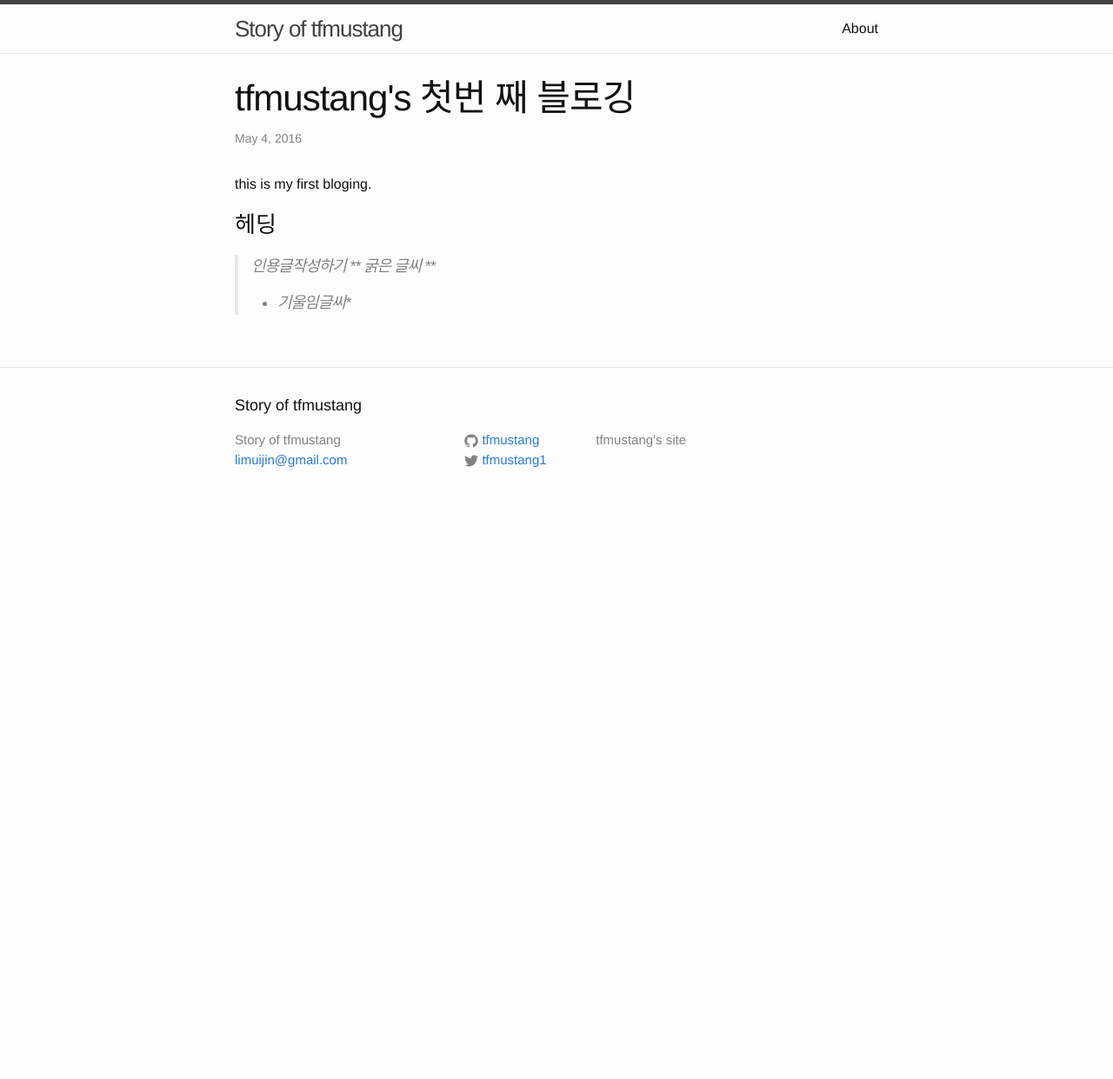
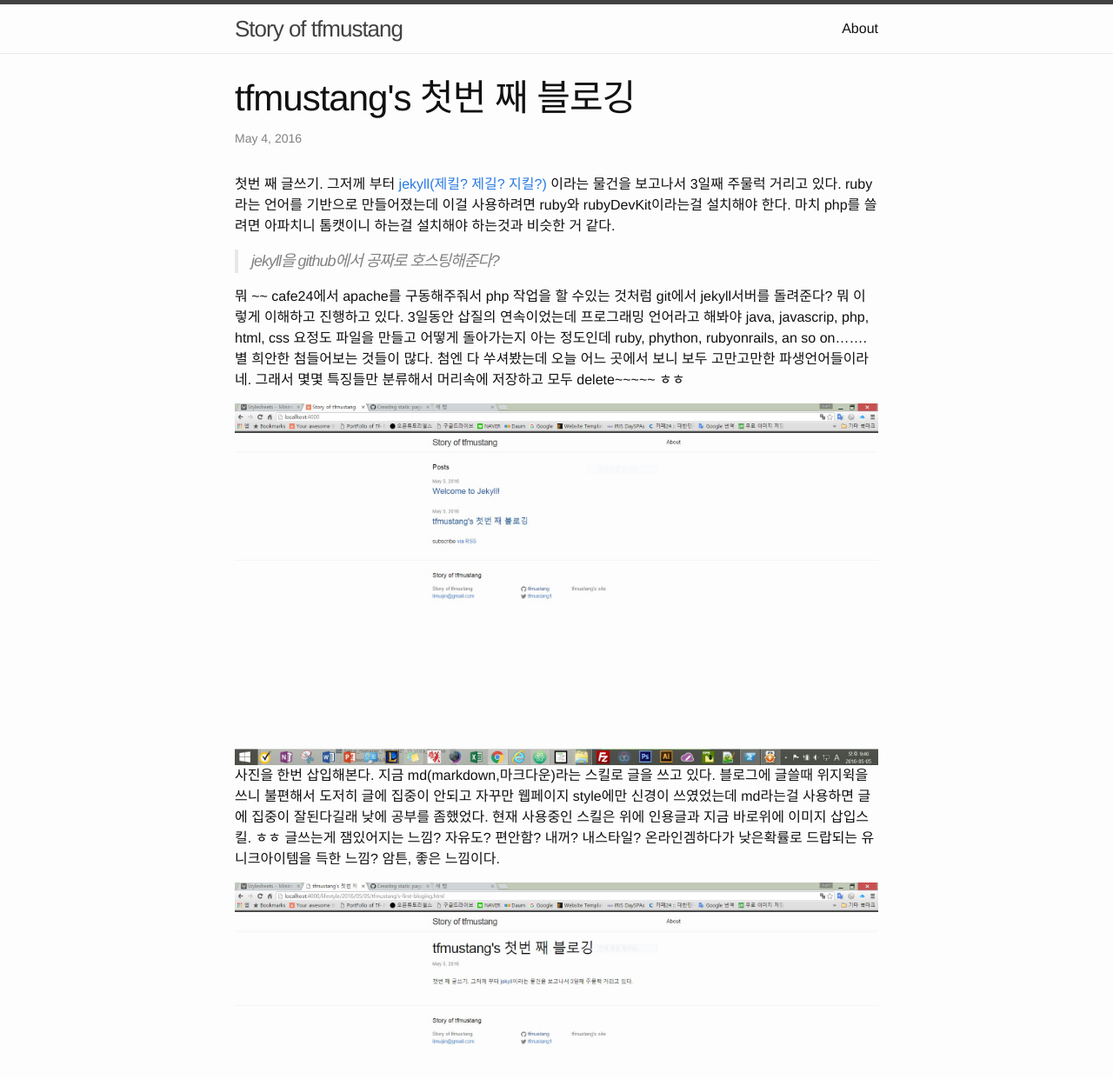
Before and after one commit to tfmustang/tfmustang.github.io, a Jekyll site: the page built from _posts/2016-05-05-tfmustang's-first-bloging.md, in a window 1280 px wide and 1400 px high. Shown: the top 1241 px of the window at 87% size. Built offline with Jekyll 4.4.1, drawn with Linux system fonts in a browser that asks for light colours; emoji names are drawn with the system emoji font; some of the changed text lies outside the part shown.

Commit message:
블로그작성함
블로그를 처음 작성함

```diff
--- /dev/null
+++ b/Gemfile
@@ -0,0 +1,5 @@
+source "https://rubygems.org"
+
+gem 'github-pages', group: :jekyll_plugins
+# gem "jekyll-archives"
+gem "wdm", "~> 0.1.0" if Gem.win_platform?
--- a/_config.yml
+++ b/_config.yml
@@ -19,3 +19,6 @@ github_username:  tfmustang
 markdown: kramdown
 kramdown:
   input: GFM
+gems: ["emoji_for_jekll"]
+gems:
+  - jemoji
--- a/_posts/2016-05-05-tfmustang's-first-bloging.md
+++ b/_posts/2016-05-05-tfmustang's-first-bloging.md
@@ -4,8 +4,38 @@ title: "tfmustang's 첫번 째 블로깅"
 date:   2016-05-05 00:22:41 +0900
 categories: lifestyle
 ---
-this is my first bloging.
-### 헤딩
-> 인용글작성하기
-** 굵은 글씨 **
-* 기울임글씨*
+첫번 째 글쓰기.
+그저께 부터  [jekyll(제킬? 제길? 지킬?)](http://jekyllrb.com) 이라는 물건을 보고나서 3일째 주물럭 거리고 있다. ruby라는 언어를 기반으로 만들어졌는데 이걸 사용하려면 ruby와 rubyDevKit이라는걸 설치해야 한다. 마치 php를 쓸려면 아파치니 톰캣이니 하는걸 설치해야 하는것과 비슷한 거 같다.
+
+> jekyll을  github에서 공짜로 호스팅해준다?
+
+뭐 ~~ cafe24에서 apache를 구동해주줘서 php 작업을 할 수있는 것처럼 git에서 jekyll서버를 돌려준다? 뭐 이렇게 이해하고 진행하고 있다. 3일동안 삽질의 연속이었는데 프로그래밍 언어라고 해봐야 java, javascrip, php, html, css 요정도 파일을 만들고 어떻게 돌아가는지 아는 정도인데 ruby, phython, rubyonrails, an so on....... 별 희안한 첨들어보는 것들이 많다. 첨엔 다 쑤셔봤는데 오늘 어느 곳에서 보니 보두 고만고만한 파생언어들이라네. 그래서 몇몇 특징들만 분류해서 머리속에 저장하고 모두 delete~~~~~ ㅎㅎ
+
+![제킬 설치후 블로그 하나 만들고 캡처함 주소는 localhost:4000](/assets/images/tfmustang-capture.jpg)
+사진을 한번 삽입해본다. 지금 md(markdown,마크다운)라는 스킬로 글을 쓰고 있다. 블로그에 글쓸때 위지윅을 쓰니 불편해서 도저히 글에 집중이 안되고 자꾸만 웹페이지 style에만 신경이 쓰였었는데 md라는걸 사용하면 글에 집중이 잘된다길래 낮에 공부를 좀했었다. 현재 사용중인 스킬은 위에 인용글과 지금 바로위에 이미지 삽입스킬. ㅎㅎ 글쓰는게 잼있어지는 느낌? 자유도? 편안함? 내꺼? 내스타일? 온라인겜하다가 낮은확률로 드랍되는 유니크아이템을 득한 느낌? 암튼, 좋은 느낌이다.
+
+![이녀석은 처음으로 만든블로그 페이지](/assets/images/tfmustang-capture2.jpg)
+
+위에 사진은 지금 2줄 적고나서 캡처한 사진이다. 지금 글을 적으면서 웹화면을 리로딩해서 캡처하는 중이다. 이 글을 작성하는 도구는 3주전에 획득한 [Atom](https://atom.io) 님 되시겠다. 최신유행 이라길래 에디트플러스 노트++과 함께쓰고있따. 에디트플러스는 12년전에 처음 프로그래밍이란걸 알았을때 스승님께서 전해주신 아이템되시겠다. 아직도 쓰고있다. ftp로 편진할때는 가장 빠르고 좋다. note++은 에디트플러스가 너무 구형버전이라 코딩하는데 불편해서 깔아봤는데 쓸만해서 그냥쓰고있따. 아톰3주 째인데 아톰이 최고인듯!!!! 단, ftp 플러그인은 아직 시도해보지 않았다. 다시 한번 사진을 올려본다. 위에 사진들이 너무 보기 안좋으네 ㅎㅎ
+![3번째 캡쳐](/assets/images/tfmustang-capture3.jpg)
+![4번째 캡쳐](/assets/images/tfmustang-capture4.jpg)
+어떠한가? ㅎㅎㅎㅎ
+
+헤딩을 적용해보겠다.
+# h1 # 이다. 글씨가 커졌나?  >다람쥐 챗바퀴돌듯이?
+젠장!
+이건안된다. 왜안되는거냐
+** 굵은 글씨** *기울이는 글씨*
+
+<p>"개판이군,  원인은 알 수 없다!!!! "</p>
+<h1> 요거는 먹나????? html 태그는 먹네 근데 좀 작네 위에제목보다 ㅋㅋ 뭐가문제냐!!!!</h1>
+---
+오 !!! 줄 긋기는 된다.
+자 다시 제킬로 가서 얘기하자면... 제킬에 테마를 입힐려고 삽질을 해봤는데 음... 이건 뭐 운전면허금방 딴 사람이 레이싱카를 몬다고 하는 느낌? 밟으면 가는거 아냐? 하는 그런가 같아서 다 지웠다. 그냥 맨땅에 하나씩 배우면서 내걸로 만들어야겠따.
+
+오늘은 바람이 많이 불었다. 🌀 :rage: 이모지 칼라는 안먹는다.
+나만의 스타일로~~~~~~~~~~~~~~~~~~~~~~~~ 끝.
+
+---
+
+숙제 : 이모지 칼라 안먹는거. # 안먹는거.
--- a/index.html
+++ b/index.html
@@ -4,7 +4,6 @@ layout: default
 
 <div class="home">
 
-<<<<<<< HEAD
   <h1 class="page-heading">Posts</h1>
 
   <ul class="post-list">
@@ -22,8 +21,3 @@ layout: default
   <p class="rss-subscribe">subscribe <a href="{{ "/feed.xml" | prepend: site.baseurl }}">via RSS</a></p>
 
 </div>
-=======
----
-#heading 1
-##heading2
->>>>>>> origin/master
```
Also changed, not shown: assets/images/tfmustang-capture.jpg (added), assets/images/tfmustang-capture2.JPG (added), assets/images/tfmustang-capture3.JPG (added), assets/images/tfmustang-capture4.JPG (added).
